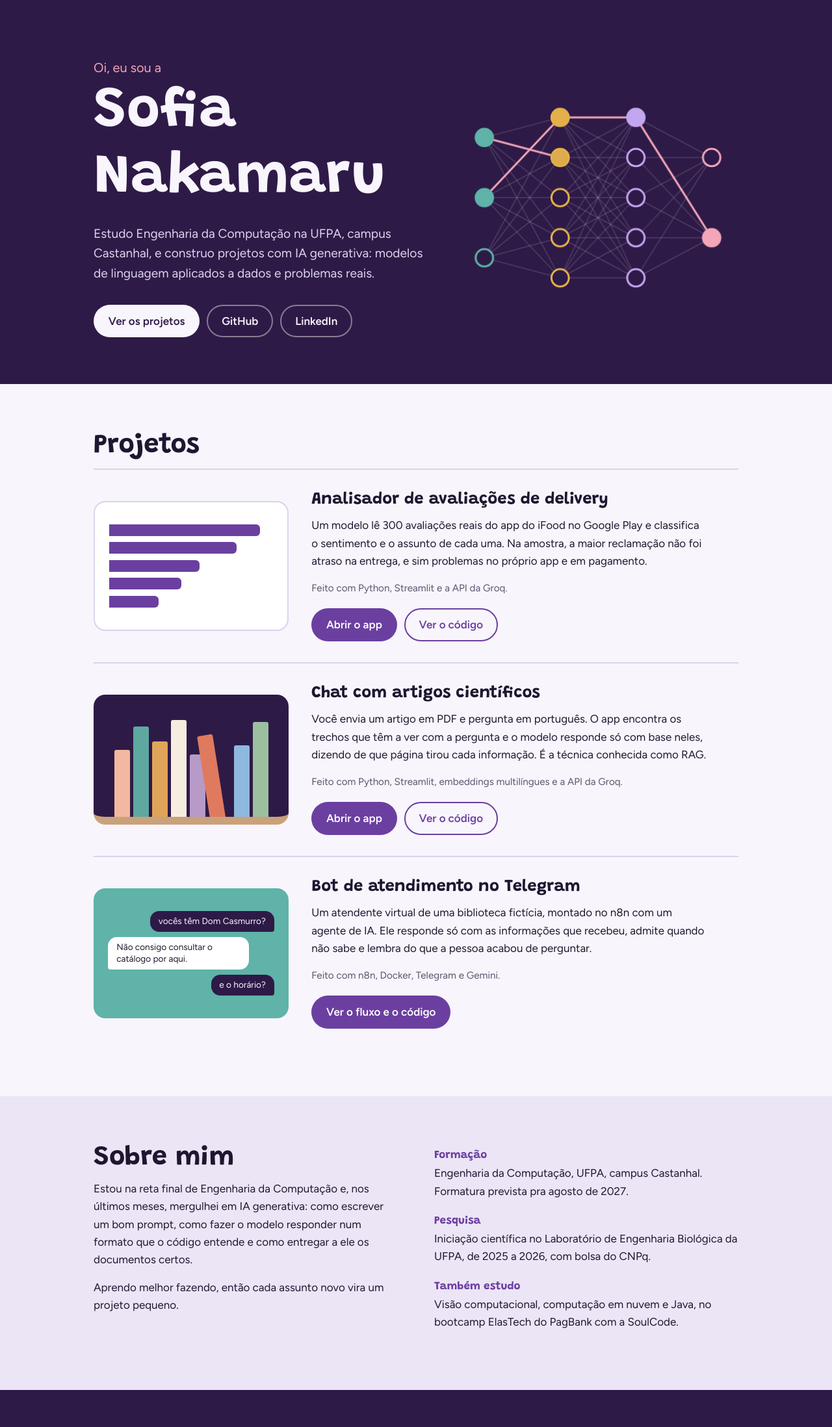
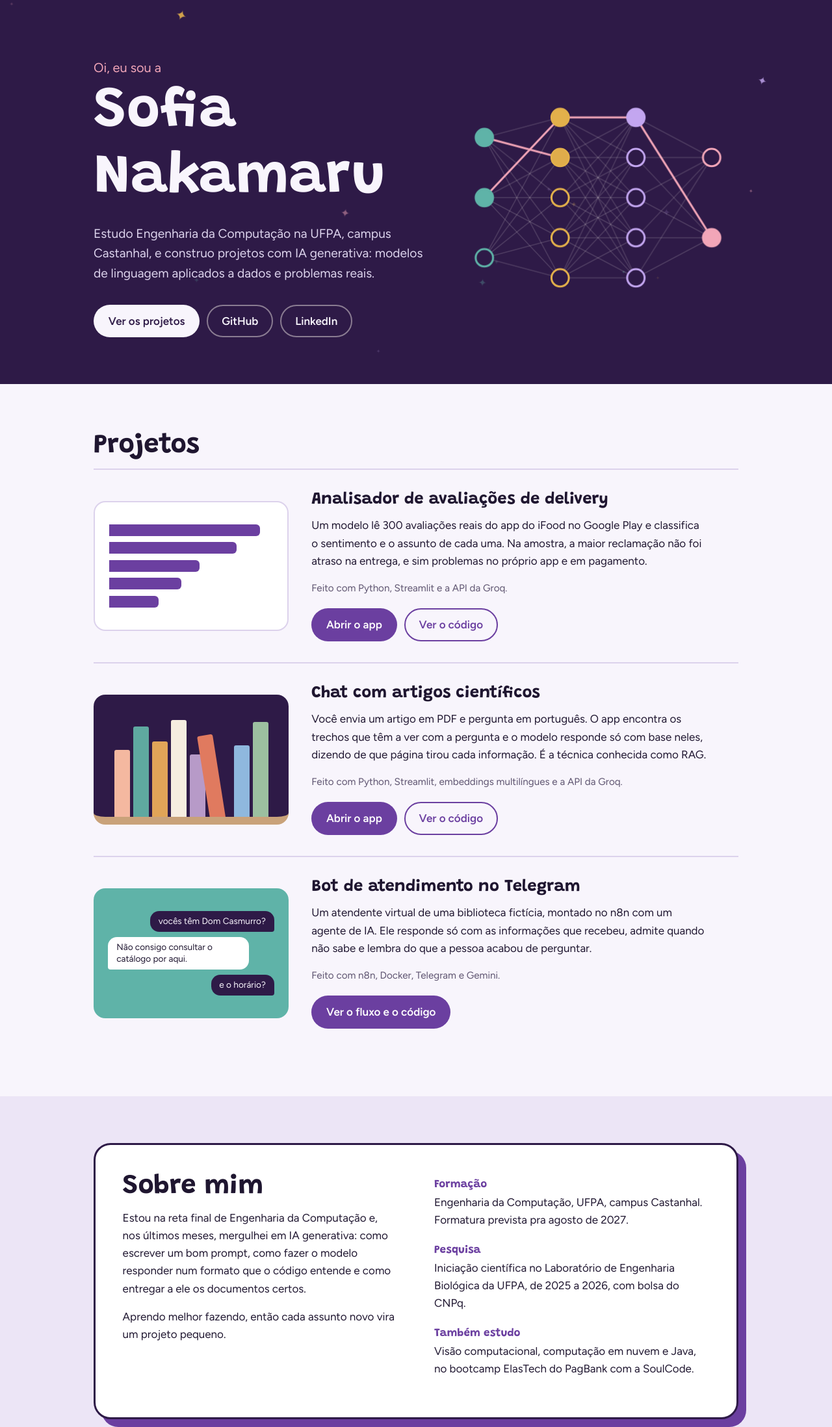
Before and after one commit to sofianaka/sofianaka.github.io, a plain HTML site: page index.html in a window 1280 px wide. Shown: the top 2196 px of the page at 65% size. Drawn offline with Linux system fonts and the light colour scheme.

Commit message:
Site do portfólio

```diff
--- a/script.js
+++ b/script.js
@@ -1,4 +1,5 @@
-
+// Desenha a rede neural do topo e anima um "sinal" passando por ela,
+// da camada de entrada até a de saída.
 
 const NEURONIOS_POR_CAMADA = [3, 5, 5, 2];
 const LARGURA = 420;
@@ -100,7 +101,7 @@ if (semAnimacao) {
 // Elementos que aparecem conforme a página rola
 // ---------------------------------------------------------------------
 const paraRevelar = document.querySelectorAll(
-    ".secao h2, .secao-intro, .projeto, .sobre-grade > *, .rodape .miolo"
+    "#projetos h2, .secao-intro, .projeto, .sobre-grade, .rodape .miolo"
 );
 
 if (!semAnimacao && "IntersectionObserver" in window) {
@@ -121,3 +122,23 @@ if (!semAnimacao && "IntersectionObserver" in window) {
         observador.observe(elemento);
     });
 }
+
+// ---------------------------------------------------------------------
+// Estrelinhas espalhadas pelo topo, cada uma piscando no seu tempo.
+// São criadas aqui, sem mexer no index.html.
+// ---------------------------------------------------------------------
+const topo = document.querySelector(".topo");
+const CORES_ESTRELA = ["var(--pessego)", "var(--mostarda)", "var(--verde-agua)", "var(--lilas)"];
+
+for (let i = 0; i < 16; i++) {
+    const estrela = document.createElement("span");
+    estrela.className = "estrela";
+    estrela.textContent = "✦";
+    estrela.setAttribute("aria-hidden", "true");
+    estrela.style.left = `${Math.random() * 96}%`;
+    estrela.style.top = `${Math.random() * 92}%`;
+    estrela.style.fontSize = `${10 + Math.random() * 16}px`;
+    estrela.style.color = CORES_ESTRELA[i % CORES_ESTRELA.length];
+    estrela.style.animationDelay = `${Math.random() * 3}s`;
+    topo.appendChild(estrela);
+}
--- a/style.css
+++ b/style.css
@@ -241,3 +241,65 @@ a:focus-visible { outline: 3px solid var(--mostarda); outline-offset: 3px; }
     .revelar .figura-barras span { transform: none; }
     .revelar .figura-estante span { translate: 0 0; }
 }
+
+/* =====================================================================
+   "SOBRE MIM" EM DESTAQUE
+   Um cartão branco com sombra dura, que "salta" quando entra na tela.
+   ===================================================================== */
+.sobre-grade {
+    background: white;
+    border: 3px solid var(--escura);
+    border-radius: 26px;
+    box-shadow: 12px 12px 0 var(--destaque);
+    padding: 2.6rem;
+    max-width: 992px;                 /* 1040 menos as margens laterais */
+    transition: box-shadow 0.3s, translate 0.3s;
+}
+/* ao passar o mouse, o cartão levanta e a sombra cresce */
+.sobre-grade:hover { translate: -4px -4px; box-shadow: 18px 18px 0 var(--destaque); }
+
+/* entrada: começa menor e torto, e "pula" pro lugar */
+.sobre-grade.revelar {
+    opacity: 0;
+    transform: scale(0.82) rotate(-3deg);
+    transition: opacity 0.4s, transform 0.75s cubic-bezier(0.3, 1.6, 0.5, 1), box-shadow 0.3s, translate 0.3s;
+}
+.sobre-grade.revelar.visivel { opacity: 1; transform: none; }
+
+/* depois que o cartão pousa, os itens da lista entram um por um */
+.sobre-grade.revelar .fatos dt, .sobre-grade.revelar .fatos dd { opacity: 0; translate: 24px 0; transition: opacity 0.45s, translate 0.45s; }
+.sobre-grade.revelar.visivel .fatos dt, .sobre-grade.revelar.visivel .fatos dd { opacity: 1; translate: 0 0; }
+.sobre-grade.visivel .fatos > :nth-child(1), .sobre-grade.visivel .fatos > :nth-child(2) { transition-delay: 0.55s; }
+.sobre-grade.visivel .fatos > :nth-child(3), .sobre-grade.visivel .fatos > :nth-child(4) { transition-delay: 0.75s; }
+.sobre-grade.visivel .fatos > :nth-child(5), .sobre-grade.visivel .fatos > :nth-child(6) { transition-delay: 0.95s; }
+.sobre-grade.visivel .fatos > :nth-child(7), .sobre-grade.visivel .fatos > :nth-child(8) { transition-delay: 1.15s; }
+
+@media (max-width: 760px) {
+    .sobre-grade { padding: 1.6rem; margin: 0 1.2rem; box-shadow: 7px 7px 0 var(--destaque); }
+    .sobre-grade:hover { translate: 0 0; box-shadow: 7px 7px 0 var(--destaque); }
+}
+@media (prefers-reduced-motion: reduce) {
+    .sobre-grade.revelar, .sobre-grade.revelar .fatos dt, .sobre-grade.revelar .fatos dd { opacity: 1; transform: none; translate: 0 0; }
+}
+
+/* =====================================================================
+   ESTRELINHAS (criadas pelo script.js)
+   ===================================================================== */
+
+/* ---------- estrelinhas piscando no fundo do topo ---------- */
+.topo { position: relative; overflow: hidden; }
+.topo .miolo { position: relative; z-index: 1; }   /* o conteúdo fica na frente das estrelas */
+.estrela {
+    position: absolute;
+    pointer-events: none;
+    line-height: 1;
+    animation: piscar 3.2s ease-in-out infinite;
+}
+@keyframes piscar {
+    0%, 100% { opacity: 0.15; transform: scale(0.6) rotate(0deg); }
+    50%      { opacity: 0.9;  transform: scale(1) rotate(20deg); }
+}
+
+@media (prefers-reduced-motion: reduce) {
+    .estrela { opacity: 0.5; }
+}
```
